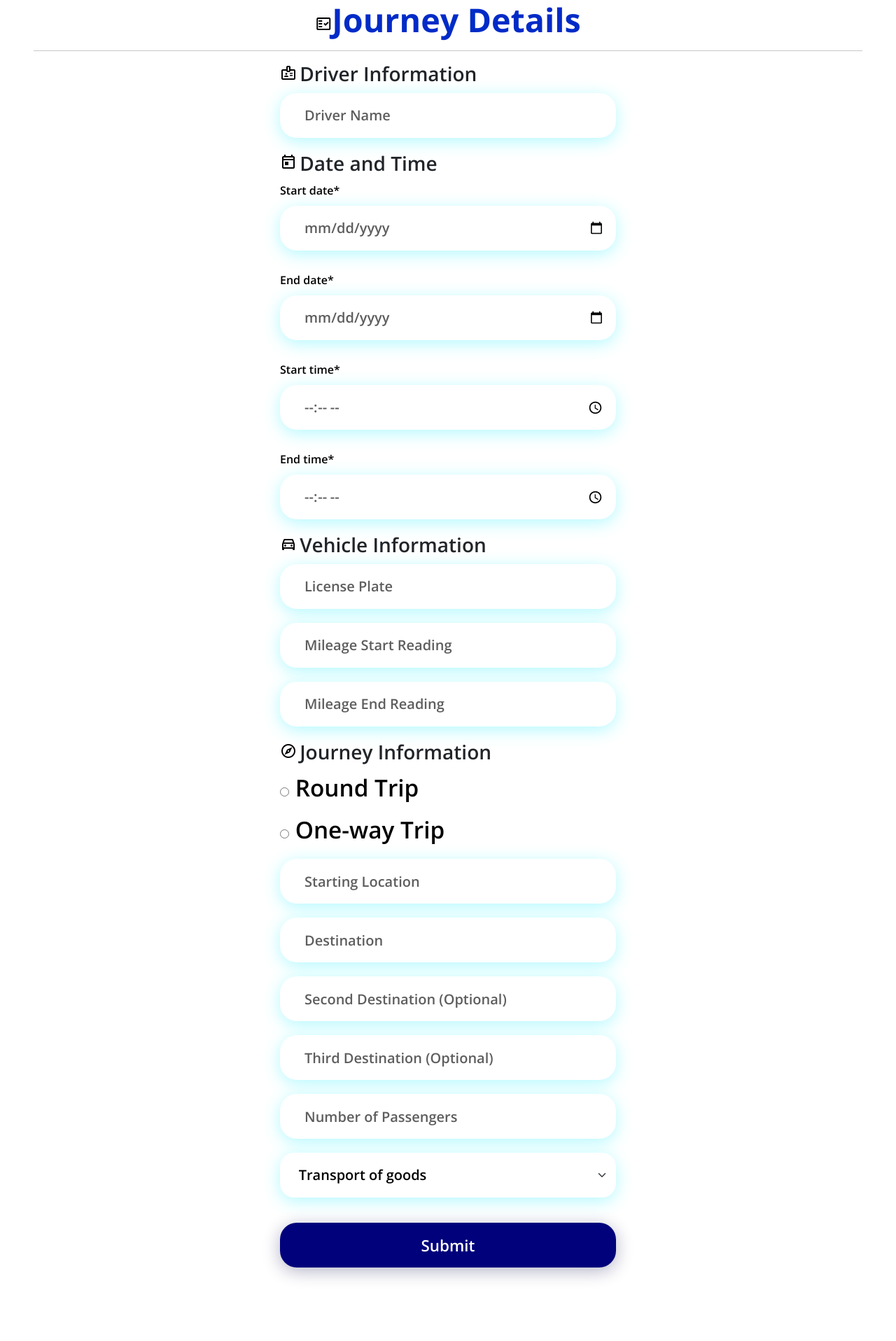
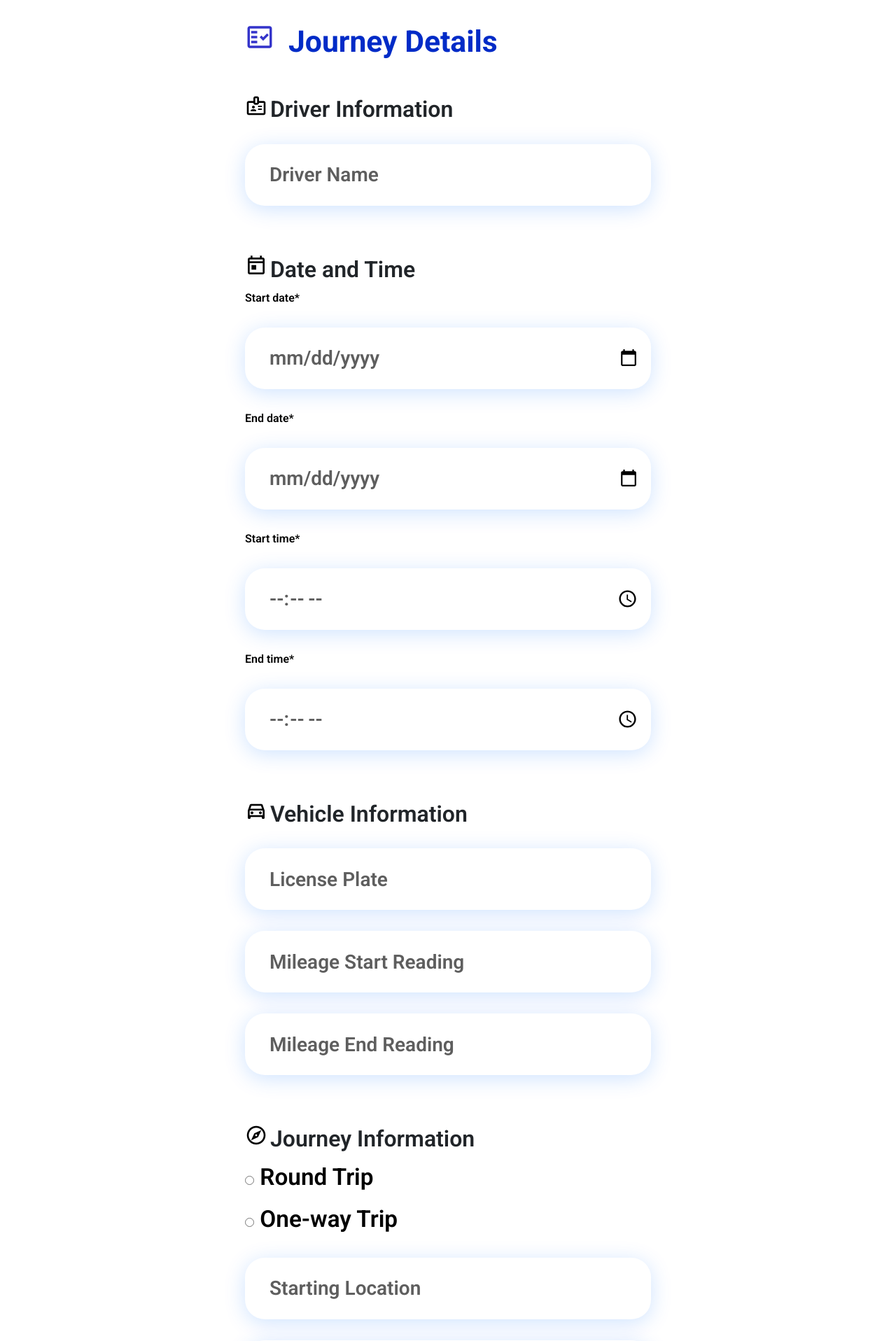
Before and after one commit to ka3b/CS14-main, a Django app: page /main/report-journey/journey-details/ in a window 1280 px wide. Shown: the top 1916 px of the page at 70% size. Run offline with Django 3.2, Linux system fonts and the light colour scheme; some libraries are stand-ins or nearby versions.

Commit message:
finalized journey-details page

```diff
--- a/django-framework/main/form.py
+++ b/django-framework/main/form.py
@@ -82,14 +82,16 @@ class JourneyForm(forms.Form):
         self.helper.layout = Layout(
 
 
-            Div(HTML('''<span class="material-icons-outlined">badge</span>
-                        <h3 style="display: inline" id="override">Driver Information</h3>'''), 'driver'),
-            Div(HTML('''<span class="material-icons-outlined">today</span>
-                <h3 style="display: inline">Date and Time</h3>'''), 'start_date', 'end_date', 'start_time', 'end_time'),
-            Div(HTML('''<span class="material-icons-outlined">directions_car</span>
-            <h3 style="display: inline">Vehicle Information</h3>'''),'plate_number', 'mileage_start', 'mileage_finish'),
-            Div(HTML('''<span class="material-icons-outlined">explore</span>
-            <h3 style="display: inline">Journey Information</h3>'''),
+            Div(HTML('''
+                    <span class="material-icons-outlined" style="font-size:32px; margin:0; margin-top:50px;">badge</span>
+                    <h3 style="display: inline; font-size:32px; margin-bottom:20px" id="override" class="col">Driver Information</h3>
+                    '''), 'driver'),
+            Div(HTML('''<span class="material-icons-outlined" style="font-size:32px; margin:0; margin-top:50px;">today</span>
+                <h3 style="display: inline; font-size:32px;" id="override" class="col">Date and Time</h3>'''), 'start_date', 'end_date', 'start_time', 'end_time'),
+            Div(HTML('''<span class="material-icons-outlined" style="font-size:32px; margin:0; margin-top:50px;">directions_car</span>
+            <h3 style="display: inline; font-size:32px;" id="override" class="col">Vehicle Information</h3>'''),'plate_number', 'mileage_start', 'mileage_finish'),
+            Div(HTML('''<span class="material-icons-outlined" style="font-size:32px; margin:0; margin-top:50px;">explore</span>
+            <h3 style="display: inline; font-size:32px;" id="override" class="col">Journey Information</h3>'''),
                 Field('is_round_trip',css_id='tickbox'), 'start_location',
                   'destinations1', 'destinations2', 'destinations3','no_of_pass','purpose'),
             Field('approved_status')
--- a/django-framework/static/CSS/journey/base.css
+++ b/django-framework/static/CSS/journey/base.css
@@ -1,11 +1,11 @@
-@import url('https://fonts.googleapis.com/css2?family=Open+Sans:wght@600;700&display=swap');
+@import url('https://fonts.googleapis.com/css2?family=Roboto:wght@600;700&display=swap');
 * {
-    font-family: 'Open Sans', serif;
+    font-family: 'Roboto', serif;
     }
 
 #override h3 {
     font-weight: bold;
-    font-size: 25pt;
+    font-size: 28px;
     color: #000000;
     margin-top: 30px;
     margin-bottom: 1000px;
--- a/django-framework/static/CSS/journey/journey-details.css
+++ b/django-framework/static/CSS/journey/journey-details.css
@@ -9,7 +9,7 @@ body {
 }
 h1 {
     font-weight: 700;
-    font-size: 35pt;
+    font-size: 32pt;
     color: #002bc7;
 }
 #div_id_is_round_trip{
@@ -25,17 +25,17 @@ h1 {
     /* border-style: solid; */
 }
 #submitButton{
-    background-color: #00017B;
+    background-color: #1d1db9;
     border: none;
     box-shadow: 0 5px 25px #0c0b4b4f;
     text-align: center;
     font-size: 1.4em;
     color: white;
-    height: 4rem;
+    height: 88px;
     width: 100%;
     margin-top: 1rem;
     margin-bottom: 1rem;
-    border-radius: 1.5rem;
+    border-radius: 28px;
     font-weight: 600;
 }
 
@@ -52,14 +52,14 @@ h1 {
 .formButton {
     background-color: #0DA73A;
     border: none;
-    box-shadow: 0 5px 25px #0c0b4b4f;
+    box-shadow: 0 5px 25px #3532ff4f;
     text-align: center;
     font-size: 1.4rem;
     color: white;
     height: 4rem;
     width: 100%;
     margin-bottom: 1rem;
-    border-radius: 1.5rem;
+    border-radius: 28px;
     font-weight: 600;
 
 }
@@ -73,19 +73,19 @@ h1 {
 }
 
 .formTextField {
-    height: 4rem;
-    width: 30rem;
-    border-radius: 1.5rem;
+    height: 88px;
+    width: 100%;
+    border-radius: 28px;
     border: none;
     background-color: #ffffff;
     color: black;
     font-weight: 600;
-    font-size: 15pt;
+    font-size: 28px;
     margin-bottom: 20px;
-    margin-top: 10px;
+    margin-top: 30px;
     padding-right: 1rem;
     padding-left: 20pt;
-    box-shadow: 0 5px 25px #b3f9ff;
+    box-shadow: 0 5px 30px rgba(0, 110, 255, 0.192);
     text-align: left;
     padding-left: 35px;
 }
@@ -101,11 +101,11 @@ color: #5e5e5e;
 .formTextField:hover{
     background-color: #FFFFFF;
     color: black;
-    box-shadow: 0 5px 20px #6de8f2;
+    box-shadow: 0 5px 20px #0051ff63;
 }
 .formTextField::placeholder {
     color: #5e5e5e;
-    font-size: 15pt;
+    font-size: 28px;
     font-weight: 600;
 
 }
@@ -124,7 +124,7 @@ label {
     border-radius: 1em;
     border: none;
     background-color: #ffffff;
-    color: #black;
+    color: black;
     font-weight: 600;
     margin-top: 20px;
     font-size: 15pt;
@@ -135,9 +135,8 @@ label {
     padding-top: 2em;
 }
 
-.tickbox {
-    color: #FFFFFF;
-    font-size: 10pt;
+#tickbox {
+    font-size: 20px;
 }
 .material-icons-outlined {
     color: black;
--- a/django-framework/templates/main/journey/journey-details.html
+++ b/django-framework/templates/main/journey/journey-details.html
@@ -12,17 +12,16 @@
 
 {% block contend %}
     <div class="container-full px-5 my_fullscreen_div">
-
-        <div class='row justify-content-center'>
+        <div class="row justify-content-center">
+            <div class="col-lg-6 col-md-10 col-sm-12">
+                <div class='col' style="margin-top: 32px;">
                     <div class="col-md-auto">
-            <span class="material-icons-outlined">fact_check</span><h1 style="display: inline">Journey Details</h1>
+                    <span class="material-icons-outlined" style="font-size: 42px; color: #3333ca; margin-right: 20px;">fact_check</span><h1 style="display: inline">Journey Details</h1>
                     </div>
                 </div>
 
-    <hr>
 
                 <link rel="stylesheet"  href='{% static 'CSS/journey/journey-details.css' %}'/>
-    <div class='row justify-content-center'>
                 <div class="col-md-auto">
                     <form method="post">
                         {% csrf_token %}
@@ -31,4 +30,5 @@
                 </div>
             </div>
         </div>
+    </div>
 {% endblock %}
```
Lines whose indentation alone changed are shown as unchanged.
